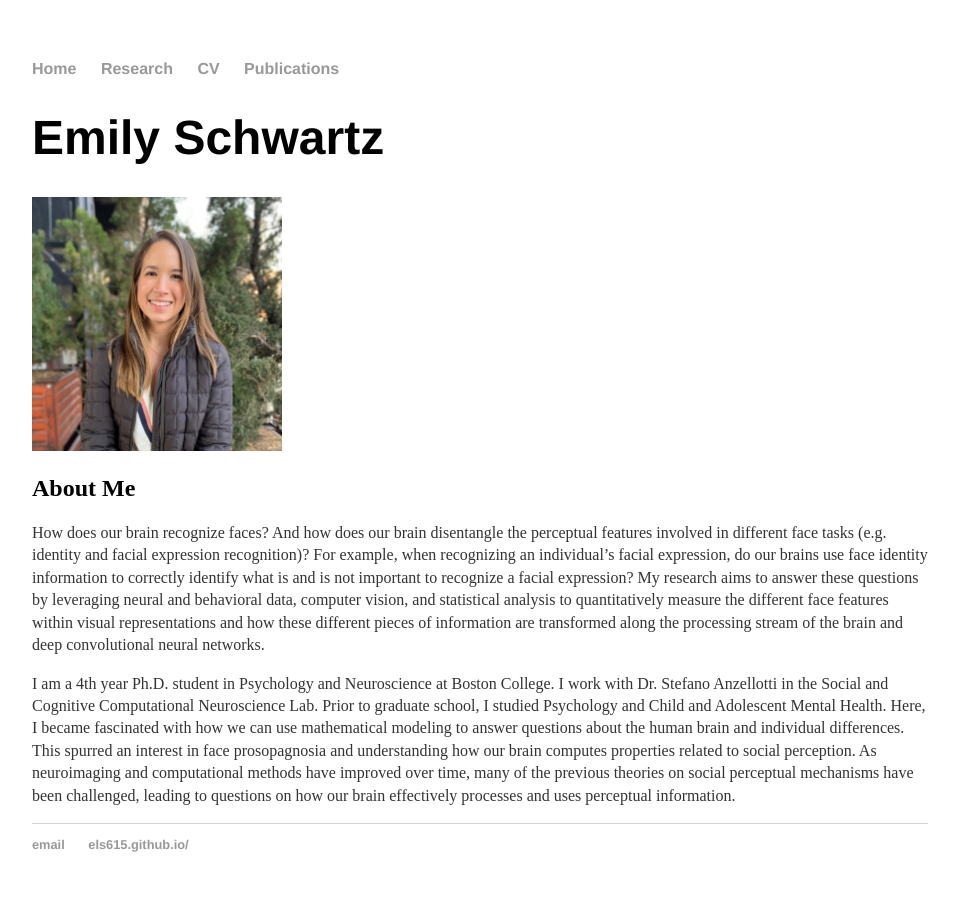
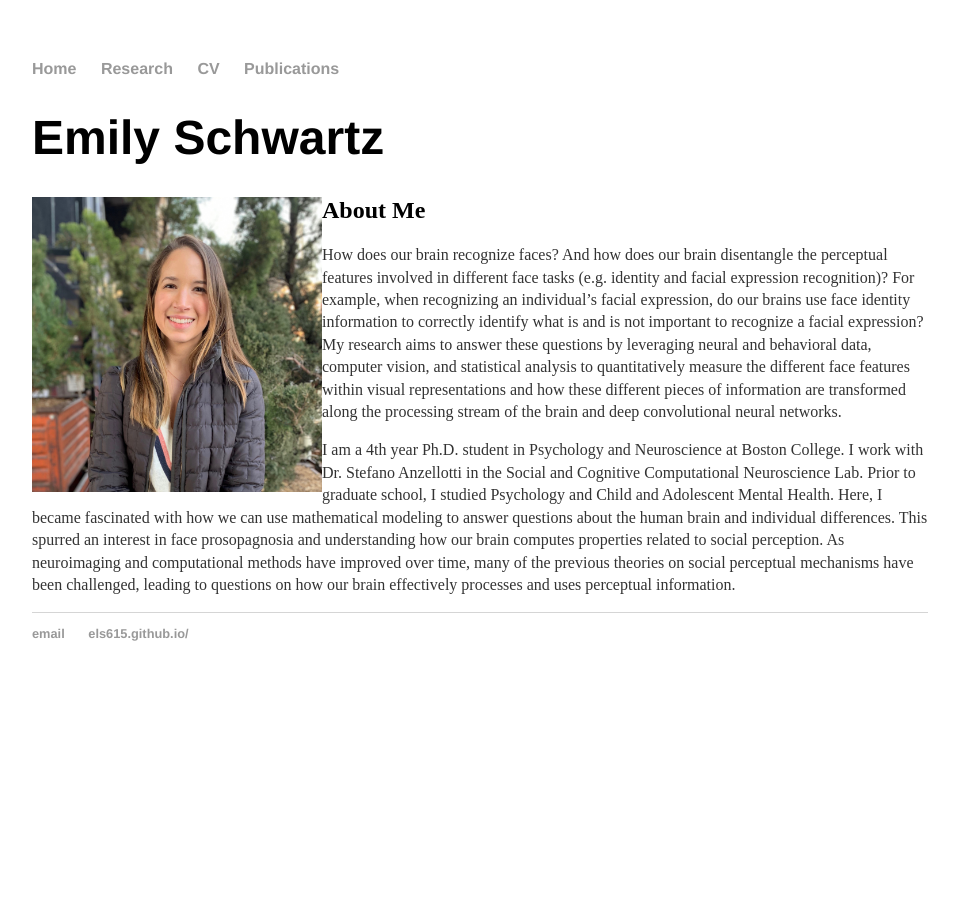
Before and after one commit to els615/els615.github.io, a Jekyll site: the page built from index.html, in a window 1280 px wide. Shown: the whole page, without its empty margins (160-1119 px from the left). Built offline with Jekyll 4.4.1, drawn with Linux system fonts in a browser that asks for light colours.

Commit message:
Update index.html

```diff
--- a/index.html
+++ b/index.html
@@ -5,7 +5,7 @@ title: Emily Schwartz
 <div class="blurb">
 	<h1>Emily Schwartz</h1>
 	<div class="image">
-        <img src="/picture.JPG", width="250" height="auto", class="center">
+        <img src="/picture.JPG", width="290" height="auto", style="float:left">
       	</div>
 	<h2>About Me</h2>
 	<p>
```
